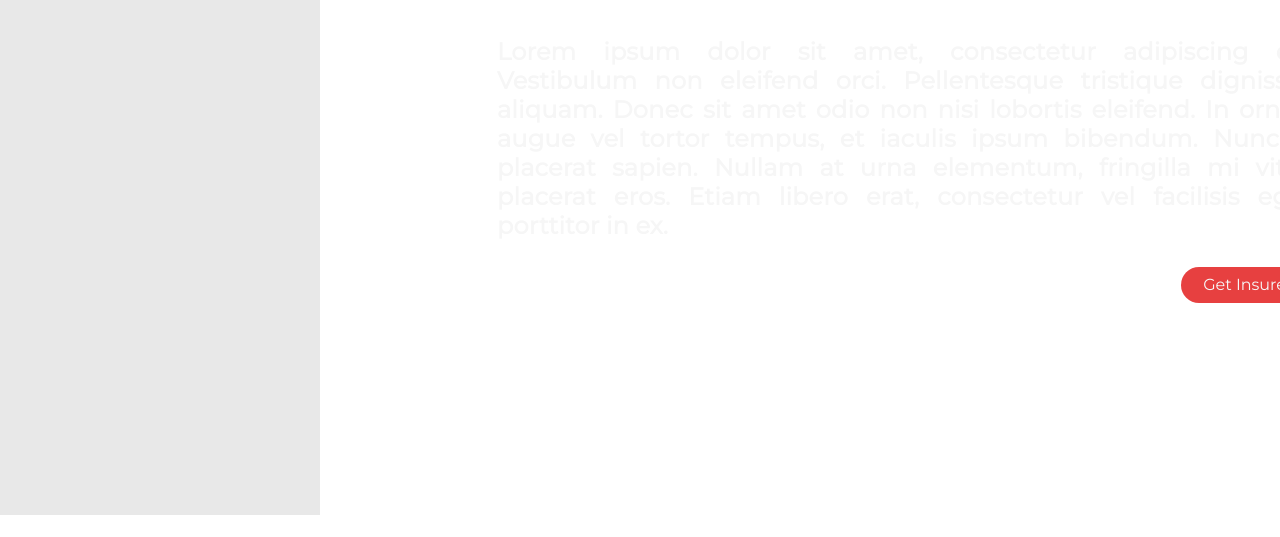
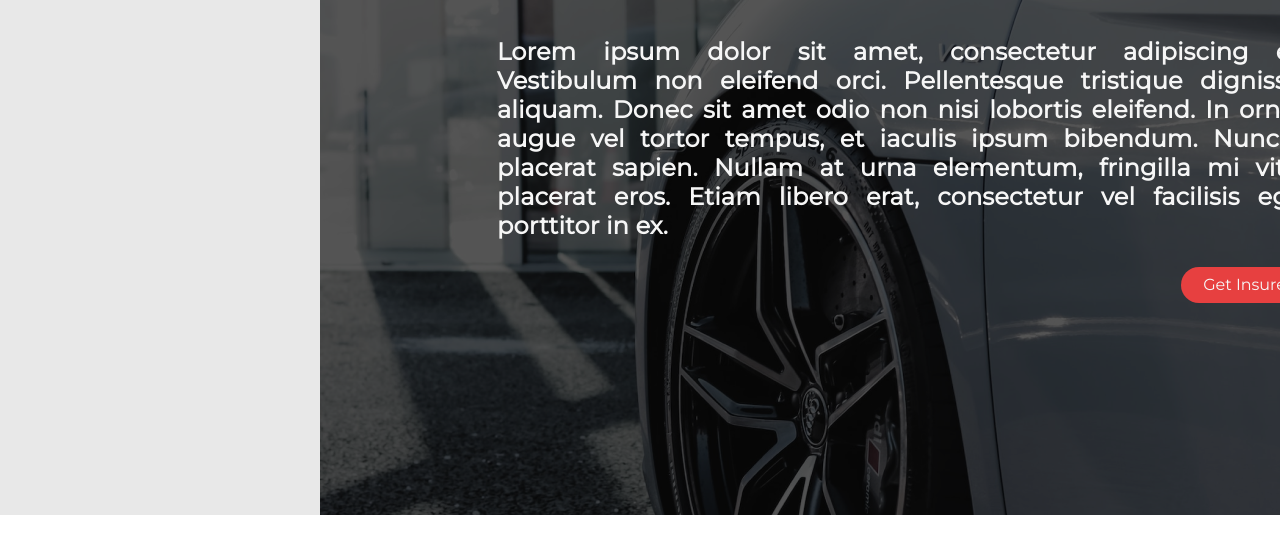
Before and after one commit to rahul-lp/radiant_finance_website, a plain HTML site: page finance_detail_page.html in a window 1280 px wide. Shown: the part 263-800 px from the top of the page. Drawn offline with nearby package versions, Linux system fonts and the light colour scheme.

Commit message:
image fixed

```diff
--- a/finance_detail_page.html
+++ b/finance_detail_page.html
@@ -142,7 +142,7 @@
             </div>
     <!--Information container -->
 
-            <div class="col-9" style="background-image: url(car.png) ">
+            <div class="col-9" style="background-image: url(ref/car.png) ">
                 <div class="textbox">
                 <p class="text">Lorem ipsum dolor sit amet, consectetur adipiscing elit. Vestibulum non eleifend orci. Pellentesque tristique dignissim aliquam. Donec sit amet odio non nisi lobortis eleifend. In ornare augue vel tortor tempus, et iaculis ipsum bibendum. Nunc et placerat sapien. Nullam at urna elementum, fringilla mi vitae, placerat eros. Etiam libero erat, consectetur vel facilisis eget, porttitor in ex.</p>
                 <button class="button" >Get Insured</button>
```
